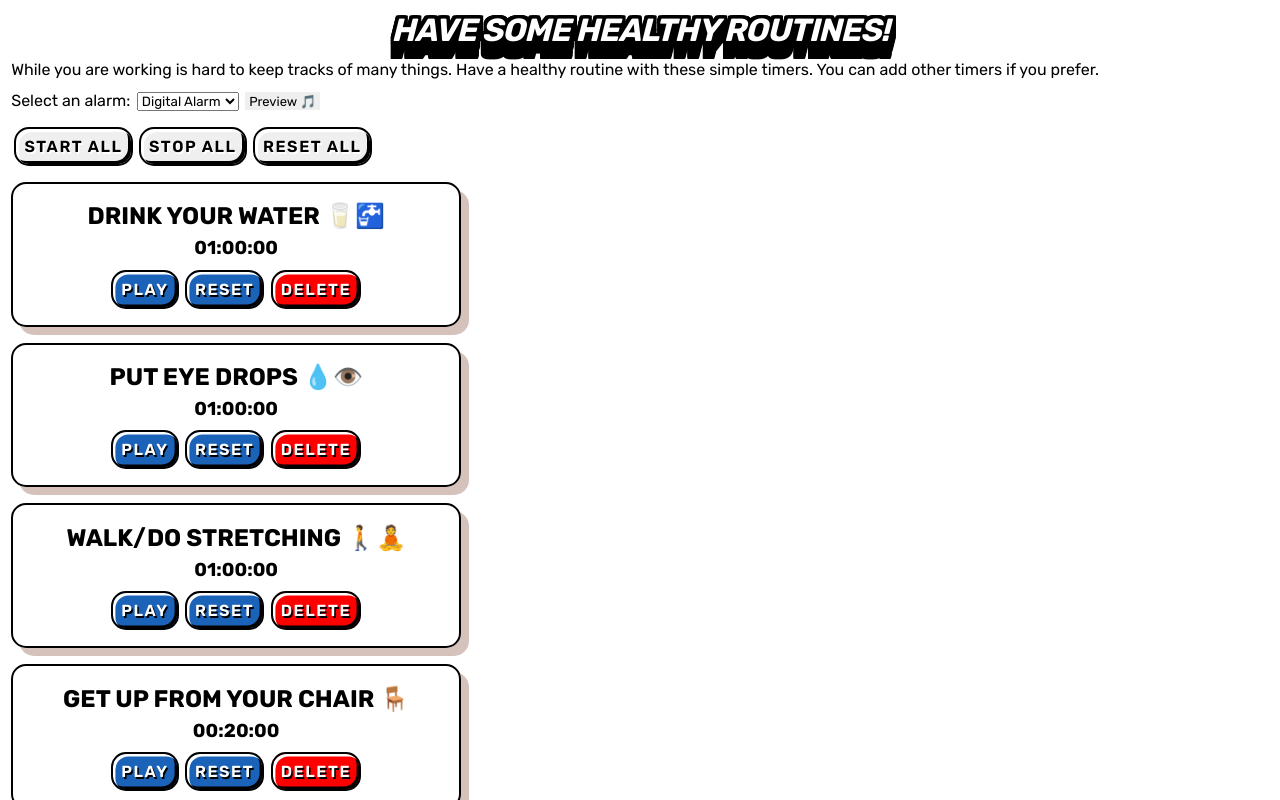
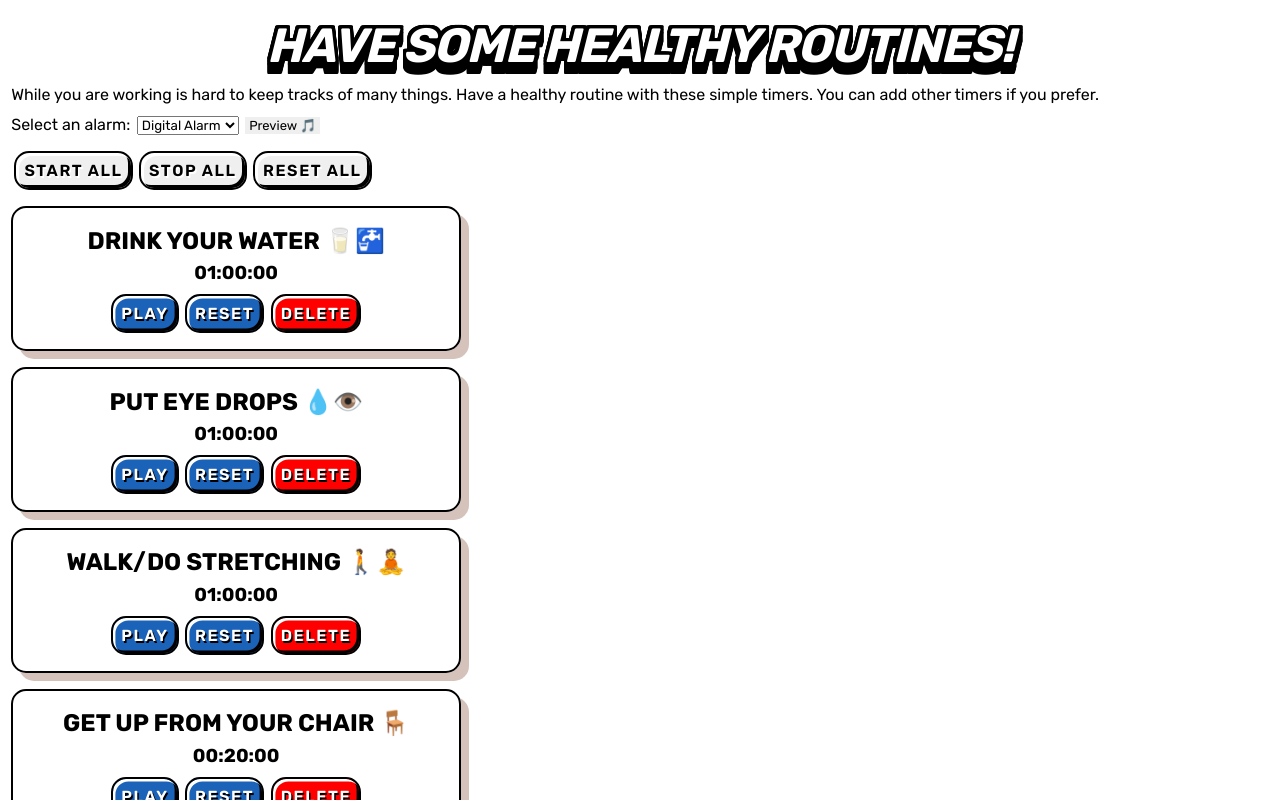
Before and after one commit to damianobacci/health-routines, a React (Vite) app: page / in a window 1280 px wide. Shown: the top 800 px of the page. Built offline with nearby package versions, Linux system fonts and the light colour scheme.

Commit message:
Font styling

```diff
--- a/src/App.module.css
+++ b/src/App.module.css
@@ -53,16 +53,7 @@
     0px 10px 0 var(--color-black), 3px 10px 0 var(--color-black),
     -3px 11px 0 var(--color-black), 0px 11px 0 var(--color-black),
     3px 11px 0 var(--color-black), -3px 12px 0 var(--color-black),
-    0px 12px 0 var(--color-black), 3px 12px 0 var(--color-black),
-    -3px 13px 0 var(--color-black), 0px 13px 0 var(--color-black),
-    3px 13px 0 var(--color-black), -3px 14px 0 var(--color-black),
-    0px 14px 0 var(--color-black), 3px 14px 0 var(--color-black),
-    -3px 15px 0 var(--color-black), 0px 15px 0 var(--color-black),
-    3px 15px 0 var(--color-black), -3px 16px 0 var(--color-black),
-    0px 16px 0 var(--color-black), 3px 16px 0 var(--color-black),
-    -3px 17px 0 var(--color-black), 0px 17px 0 var(--color-black),
-    3px 10px 0 var(--color-black), -3px 18px 0 var(--color-black),
-    0px 18px 0 var(--color-black), 3px 18px 0 var(--color-black);
+    0px 12px 0 var(--color-black), 3px 12px 0 var(--color-black);
   --font-size-h1: 7rem;
   --font-size-h2: 4rem;
   --font-size-h3: 3rem;
@@ -80,6 +71,7 @@
 
 .header {
   padding: 0.7em 0.7em 0 0.7em;
+  font-size: 1.5rem;
   margin-bottom: 0;
   text-transform: uppercase;
   font-style: italic;
```
